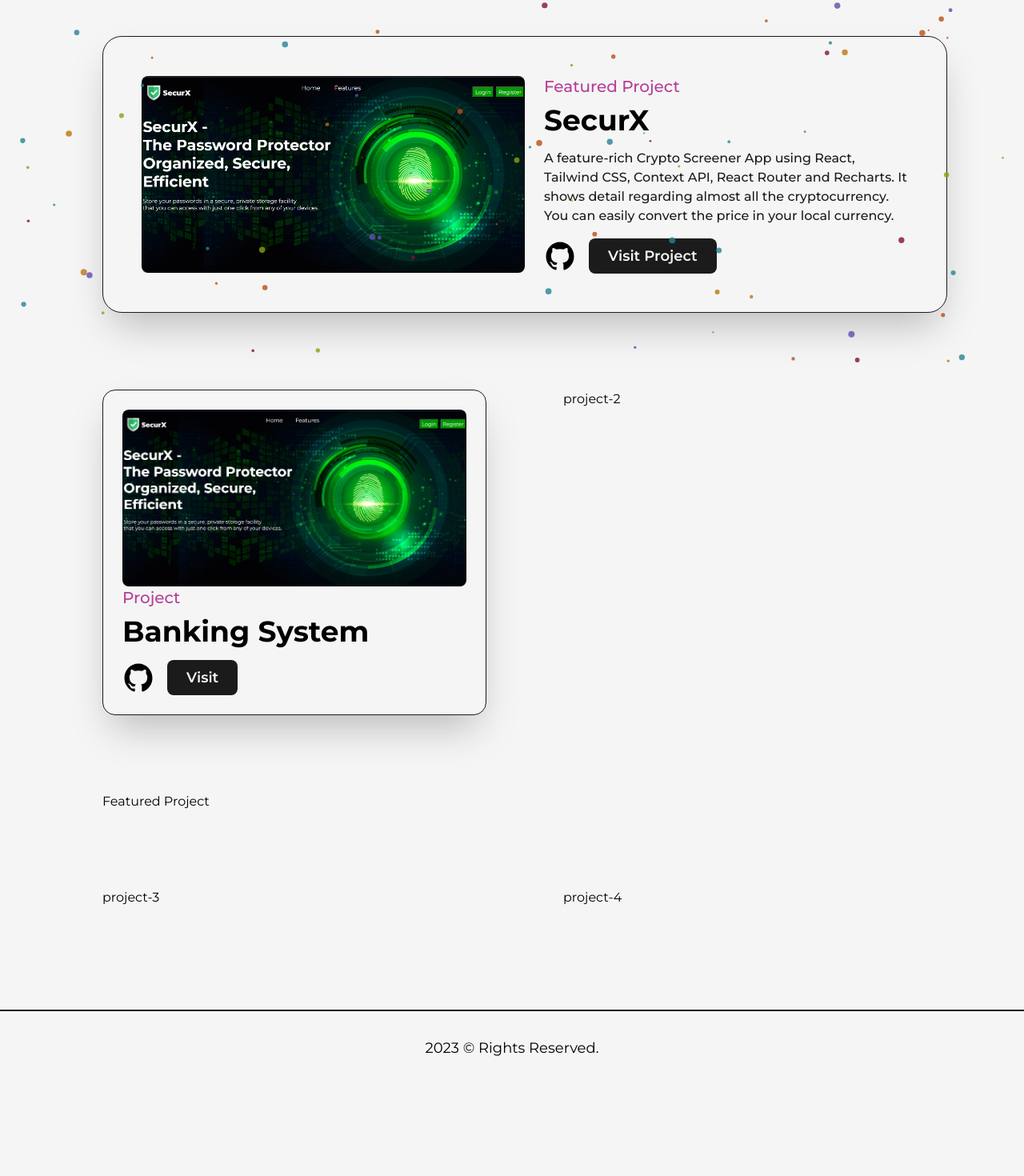
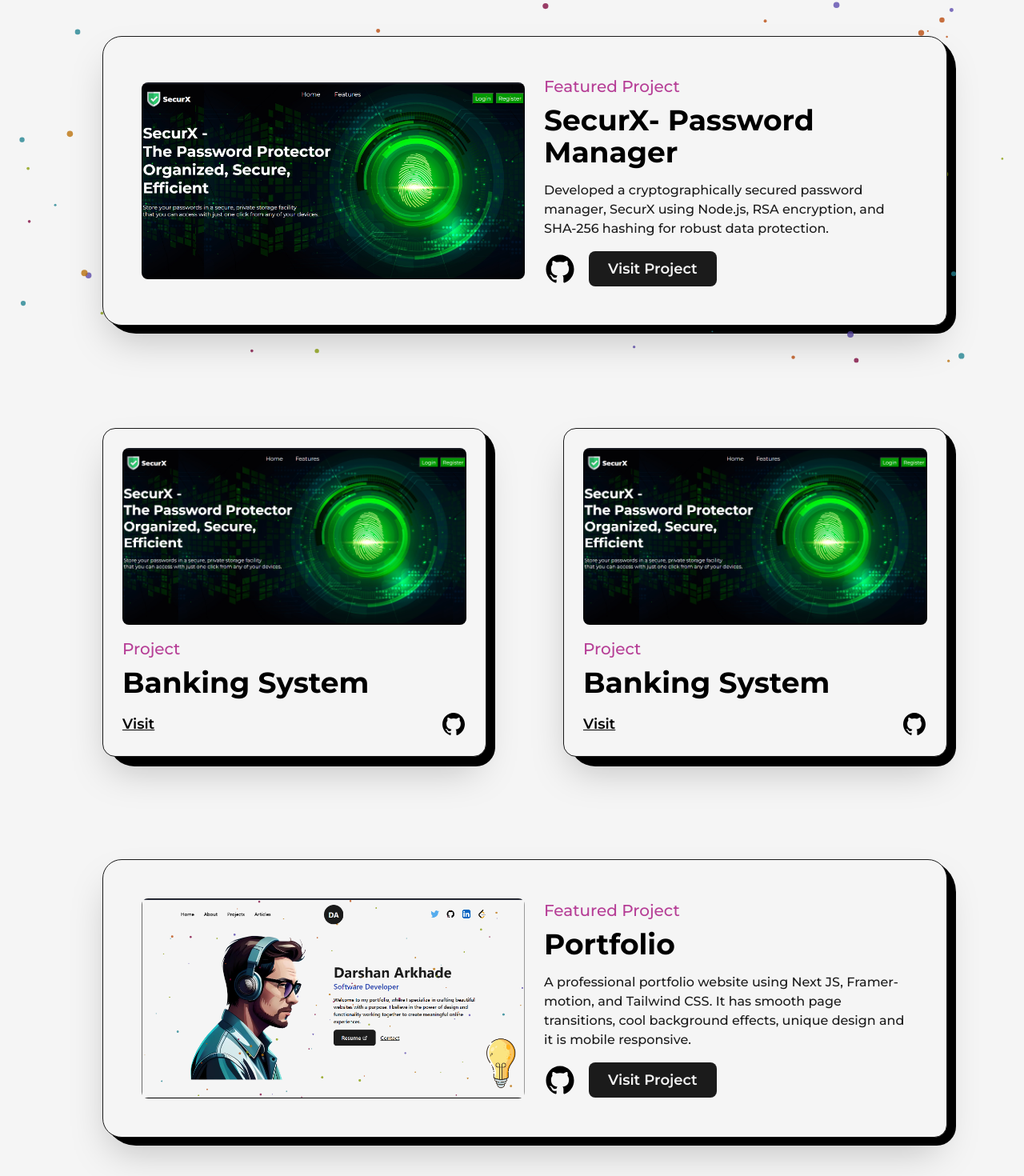
Before and after one commit to king0203/portfolio, a Next.js app: page /projects in a window 1280 px wide. Shown: the part 335-1805 px from the top of the page at 80% size. Before the commit the page ends 1691 px from the top, so only its background shows below. Built offline with nearby package versions, Linux system fonts and the light colour scheme.

Commit message:
Project Done

```diff
--- a/app/projects/page.js
+++ b/app/projects/page.js
@@ -10,10 +10,13 @@
 import Link from "next/link";
 import { GithubIcon } from "@/components/Icon";
 import securx from "../../public/Images/securx.png";
+import portfolio from "../../public/Images/portfolio.png";
+
 
 const FeaturedProject = ({ type, title, summary, img, link, github }) => {
   return (
-    <article className="w-full p-12 flex items-center justify-between rounded-3xl border border-solid border-dark bg-light shadow-2xl">
+    <article className="w-full p-12 flex items-center relative justify-between rounded-3xl rounded-br-2xl border border-solid border-dark bg-light shadow-2xl">
+      <div className="absolute top-0 -right-3 -z-10 bg-black w-[101%] h-[103%] rounded-[2.5rem] rounded-br-3xl" />
       <Link
         href={link}
         target="_blank"
@@ -50,7 +53,8 @@
 
 const Project = ({ type, title, img, link, github }) => {
   return (
-    <article className="w-full p-6 flex flex-col items-center justify-between rounded-2xl border border-solid border-dark bg-light shadow-2xl relative">
+    <article className="w-full p-6 flex flex-col items-center  justify-between rounded-2xl border border-solid border-dark bg-light shadow-2xl relative">
+      <div className="absolute top-0 -right-3 -z-10 bg-black w-[101%] h-[103%] rounded-[2rem] rounded-br-3xl" />
       <Link
         href={link}
         target="_blank"
@@ -58,7 +62,7 @@
       >
         <Image src={img} alt={title} className="w-full h-auto" />
       </Link>
-      <div className="w-full flex flex-col items-start justify-betweenmt-4 ">
+      <div className="w-full flex flex-col items-start justify-between mt-4 ">
         <span className="text-primary font-medium text-xl">{type}</span>
         <Link
           href={link}
@@ -67,16 +71,16 @@
         >
           <h2 className="my-2 w-full text-left text-4xl font-bold ">{title}</h2>
         </Link>
-        <div className="mt-2 flex items-center ">
-          <Link href={github} target="_blank" className="w-10">
-            <GithubIcon />
-          </Link>
+        <div className="mt-2 flex w-full justify-between items-center ">
           <Link
             href={link}
             target="_blank"
-            className="ml-4 rounded-lg bg-dark text-light p-2 px-6 text-lg font-semibold"
+            className="rounded-lg  text-lg font-semibold underline"
           >
             Visit
+          </Link>
+          <Link href={github} target="_blank" className="w-8">
+            <GithubIcon />
           </Link>
         </div>
       </div>
@@ -96,14 +100,15 @@
             text="Imagination Trumps Knowledge!"
             classname="mb-16"
           />
-          <div className="grid grid-cols-12 gap-24 ">
+          <div className="grid grid-cols-12 gap-24 gap-y-32 ">
             <div className="col-span-12">
               <FeaturedProject
                 type="Featured Project"
-                title="SecurX"
-                summary="A feature-rich Crypto Screener App using React, Tailwind CSS, Context API, React Router and Recharts.
-              It shows detail regarding almost all the cryptocurrency. You can easily convert the price in your
-              local currency."
+                title="SecurX- Password Manager"
+                summary="
+                Developed a cryptographically secured password manager, SecurX using Node.js, RSA encryption, and SHA-256
+hashing for robust data protection.
+                "
                 link="https://securex-ultimate-password-manager.netlify.app/"
                 img={securx}
                 github="https://github.com/king0203/SecurX"
@@ -119,10 +124,43 @@
                 github="https://github.com/king0203/Online-Banking-System"
               />
             </div>
-            <div className="col-span-6">project-2</div>
-            <div className="col-span-12">Featured Project</div>
-            <div className="col-span-6">project-3</div>
-            <div className="col-span-6">project-4</div>
+            <div className="col-span-6">
+              <Project
+                type="Project"
+                title="Banking System"
+                link="https://github.com/king0203/Online-Banking-System"
+                img={securx}
+                github="https://github.com/king0203/Online-Banking-System"
+              />
+            </div>
+            <div className="col-span-12">
+              <FeaturedProject
+                type="Featured Project"
+                title="Portfolio"
+                summary="A professional portfolio website using Next JS, Framer-motion, and Tailwind CSS. It has smooth page transitions, cool background effects, unique design and it is mobile responsive."
+                link="https://darshan-dev.vercel.app/"
+                img={portfolio}
+                github="https://github.com/king0203/portfolio"
+              />
+            </div>
+            {/* <div className="col-span-6">
+              <Project
+                type="Project"
+                title="Banking System"
+                link="https://github.com/king0203/Online-Banking-System"
+                img={securx}
+                github="https://github.com/king0203/Online-Banking-System"
+              />
+            </div>
+            <div className="col-span-6">
+              <Project
+                type="Project"
+                title="Banking System"
+                link="https://github.com/king0203/Online-Banking-System"
+                img={securx}
+                github="https://github.com/king0203/Online-Banking-System"
+              />
+            </div> */}
           </div>
         </div>
       </main>
```
Also changed, not shown: public/Images/portfolio.png (added).
